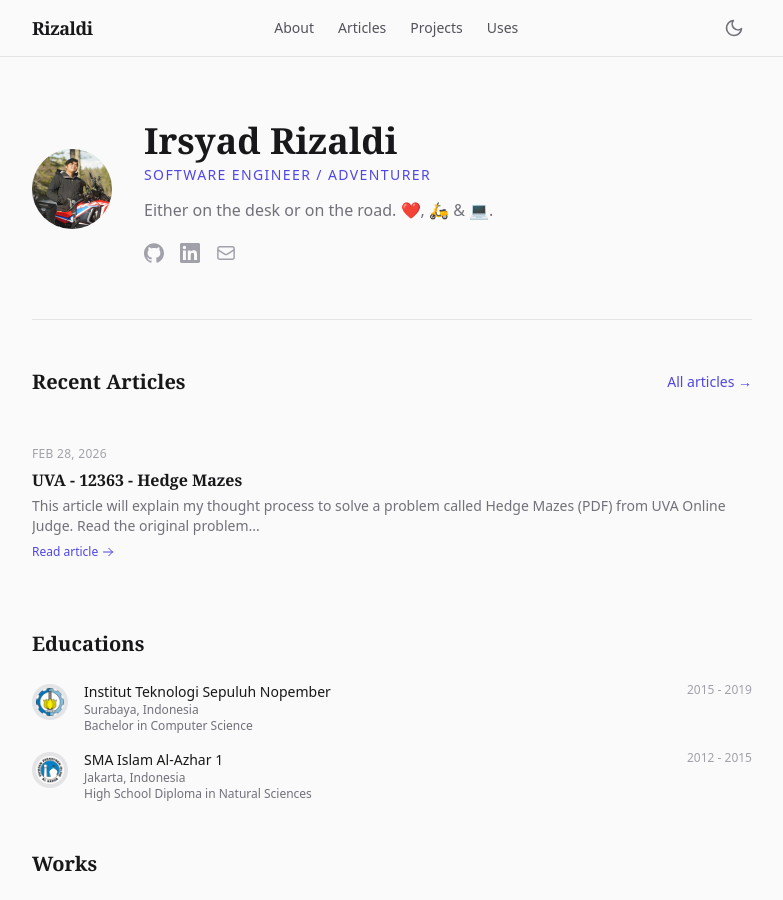
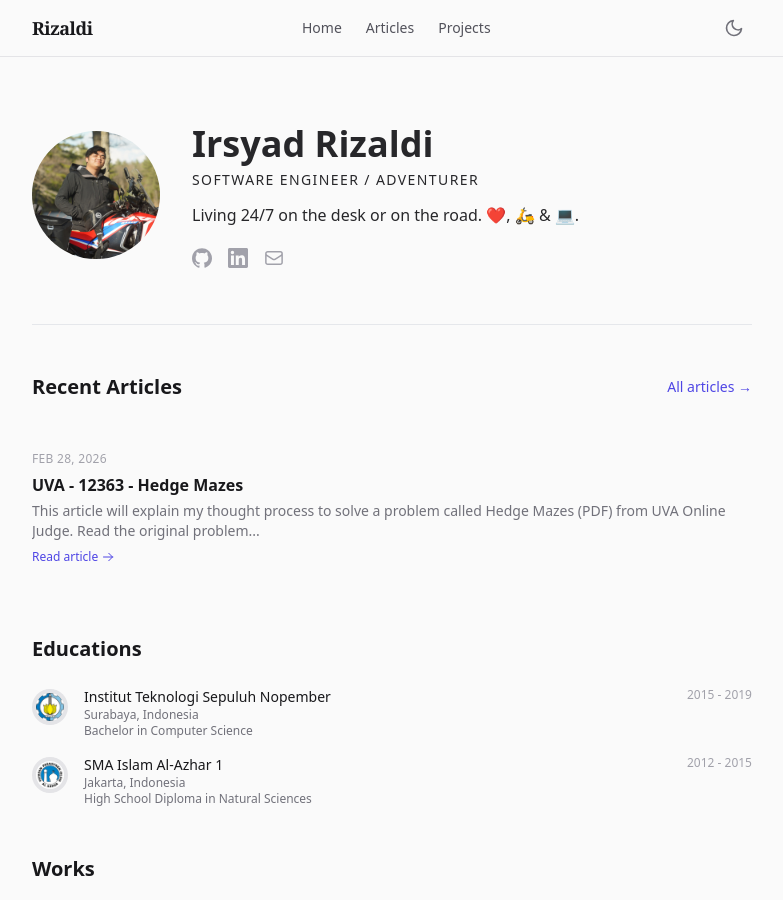
Before and after one commit to dadangeuy/jekyll, a Jekyll site: the page built from index.md, in a window 1280 px wide and 900 px high. Shown: the whole window, without its empty margins (248-1031 px from the left). Built offline with Jekyll 4.4.1, drawn with Linux system fonts in a browser that asks for light colours; nearby versions of some CDN libraries.

Commit message:
Update articles layout

```diff
--- a/_data/author.yml
+++ b/_data/author.yml
@@ -1,6 +1,6 @@
 name: Irsyad Rizaldi
 tagline: Software Engineer / Adventurer
-bio: Either on the desk or on the road. ❤️, 🛵 & 💻.
+bio: Living 24/7 on the desk or on the road. ❤️, 🛵 & 💻.
 avatar: /assets/author/avatar.jpg
 github: dadangeuy
 linkedin: dadangeuy
--- a/_includes/experiences.html
+++ b/_includes/experiences.html
@@ -1,5 +1,5 @@
 <section class="pt-12 fade-up delay-2">
-    <h2 class="font-serif text-xl font-semibold text-zinc-900 dark:text-white mb-6">{{ include.title }}</h2>
+    <h2 class="text-xl font-semibold text-zinc-900 dark:text-white mb-6">{{ include.title }}</h2>
 
     {% assign experiences = include.experiences %}
     <div class="flex flex-col gap-4">
--- a/_includes/head.html
+++ b/_includes/head.html
@@ -1,7 +1,7 @@
 <head>
     <meta charset="UTF-8" />
     <meta name="viewport" content="width=device-width, initial-scale=1.0" />
-    <title>{{ page.title }}</title>
+    <title>{{ site.title }}</title>
     <meta name="description" content="{{ site.description }}" />
     <script src="https://cdn.tailwindcss.com?plugins=typography"></script>
     <script>
--- a/_includes/header.html
+++ b/_includes/header.html
@@ -8,10 +8,9 @@
 
         <!-- Nav links -->
         <nav class="hidden sm:flex items-center gap-6 text-sm font-medium text-zinc-600 dark:text-zinc-400">
-            <a href="/about"     class="hover:text-zinc-900 dark:hover:text-white transition-colors">About</a>
+            <a href="/"  class="hover:text-zinc-900 dark:hover:text-white transition-colors">Home</a>
             <a href="/articles"  class="hover:text-zinc-900 dark:hover:text-white transition-colors">Articles</a>
             <a href="/projects"  class="hover:text-zinc-900 dark:hover:text-white transition-colors">Projects</a>
-            <a href="/uses"      class="hover:text-zinc-900 dark:hover:text-white transition-colors">Uses</a>
         </nav>
 
         <!-- Dark mode toggle -->
--- a/_layouts/home.html
+++ b/_layouts/home.html
@@ -3,61 +3,52 @@ layout: base
 ---
 <main class="max-w-3xl mx-auto px-6 pb-24">
     <!-- ───────────────────────── HERO ───────────────────────── -->
-    <section class="pt-16 pb-14 flex flex-col sm:flex-row sm:items-center gap-8 fade-up">
+    <section class="pt-16 pb-14 flex flex-col sm:flex-row sm:items-center gap-8">
 
         {% assign author = site.data.author %}
-        <!-- Avatar -->
-        <div class="shrink-0">
-            <div class="avatar-ring inline-block">
-                <div class="rounded-full overflow-hidden w-20 h-20 bg-zinc-200 dark:bg-zinc-700">
-                    <img src="{{ author.avatar }}" alt="{{ author.name }}" class="w-full h-full object-cover" />
-                </div>
-            </div>
-        </div>
+        <img class="w-32 h-32 rounded-full" src="{{ author.avatar }}" alt="{{ author.name }}"/>
 
-        <!-- Bio -->
         <div>
-            <h1 class="font-serif text-3xl sm:text-4xl font-semibold text-zinc-900 dark:text-white leading-tight">
-                {{ author.name }}
-            </h1>
-            <p class="mt-1 text-sm font-medium text-indigo-600 dark:text-indigo-400 uppercase tracking-widest">
-                {{ author.tagline }}
-            </p>
-            <p class="mt-3 text-zinc-500 dark:text-zinc-400 leading-relaxed max-w-xl">
-                {{ author.bio }}
-            </p>
+            <h1 class="text-4xl font-semibold leading-tight dark:text-white">{{ author.name }}</h1>
+            <p class="text-sm font-medium mt-1 tracking-widest uppercase dark:text-indigo-400">{{ author.tagline }}</p>
+            <p class="text-base font-normal mt-3 leading-relaxed dark:text-zinc-400">{{ author.bio }}</p>
 
-            <!-- Social links -->
             <div class="mt-5 flex items-center gap-4">
-                {% if author.github %}
-                <a href="https://github.com/{{ author.github }}" target="_blank" rel="noopener" aria-label="GitHub"
+                <a
+                        href="https://github.com/{{ author.github }}"
+                        target="_blank"
+                        rel="noopener"
+                        aria-label="GitHub"
+                        class="text-zinc-400 hover:text-zinc-700 dark:hover:text-zinc-200 transition-colors"
+                >
+                    <svg class="w-5 h-5" fill="currentColor" viewBox="0 0 24 24">
+                        <path d="M12 .297c-6.63 0-12 5.373-12 12 0 5.303 3.438 9.8 8.205 11.385.6.113.82-.258.82-.577 0-.285-.01-1.04-.015-2.04-3.338.724-4.042-1.61-4.042-1.61-.546-1.387-1.333-1.756-1.333-1.756-1.089-.745.083-.729.083-.729 1.205.084 1.838 1.236 1.838 1.236 1.07 1.835 2.809 1.305 3.495.998.108-.776.418-1.305.762-1.605-2.665-.3-5.466-1.332-5.466-5.93 0-1.31.465-2.38 1.235-3.22-.135-.303-.54-1.523.105-3.176 0 0 1.005-.322 3.3 1.23.96-.267 1.98-.399 3-.405 1.02.006 2.04.138 3 .405 2.28-1.552 3.285-1.23 3.285-1.23.645 1.653.24 2.873.12 3.176.765.84 1.23 1.91 1.23 3.22 0 4.61-2.805 5.625-5.475 5.92.42.36.81 1.096.81 2.22 0 1.606-.015 2.896-.015 3.286 0 .315.21.69.825.57C20.565 22.092 24 17.592 24 12.297c0-6.627-5.373-12-12-12"/>
+                    </svg>
+                </a>
+                <a href="https://linkedin.com/in/{{ author.linkedin }}" target="_blank" rel="noopener"
+                   aria-label="LinkedIn"
                    class="text-zinc-400 hover:text-zinc-700 dark:hover:text-zinc-200 transition-colors">
-                    <svg class="w-5 h-5" fill="currentColor" viewBox="0 0 24 24"><path d="M12 .297c-6.63 0-12 5.373-12 12 0 5.303 3.438 9.8 8.205 11.385.6.113.82-.258.82-.577 0-.285-.01-1.04-.015-2.04-3.338.724-4.042-1.61-4.042-1.61-.546-1.387-1.333-1.756-1.333-1.756-1.089-.745.083-.729.083-.729 1.205.084 1.838 1.236 1.838 1.236 1.07 1.835 2.809 1.305 3.495.998.108-.776.418-1.305.762-1.605-2.665-.3-5.466-1.332-5.466-5.93 0-1.31.465-2.38 1.235-3.22-.135-.303-.54-1.523.105-3.176 0 0 1.005-.322 3.3 1.23.96-.267 1.98-.399 3-.405 1.02.006 2.04.138 3 .405 2.28-1.552 3.285-1.23 3.285-1.23.645 1.653.24 2.873.12 3.176.765.84 1.23 1.91 1.23 3.22 0 4.61-2.805 5.625-5.475 5.92.42.36.81 1.096.81 2.22 0 1.606-.015 2.896-.015 3.286 0 .315.21.69.825.57C20.565 22.092 24 17.592 24 12.297c0-6.627-5.373-12-12-12"/></svg>
+                    <svg class="w-5 h-5" fill="currentColor" viewBox="0 0 24 24">
+                        <path d="M20.447 20.452h-3.554v-5.569c0-1.328-.027-3.037-1.852-3.037-1.853 0-2.136 1.445-2.136 2.939v5.667H9.351V9h3.414v1.561h.046c.477-.9 1.637-1.85 3.37-1.85 3.601 0 4.267 2.37 4.267 5.455v6.286zM5.337 7.433a2.062 2.062 0 01-2.063-2.065 2.064 2.064 0 112.063 2.065zm1.782 13.019H3.555V9h3.564v11.452zM22.225 0H1.771C.792 0 0 .774 0 1.729v20.542C0 23.227.792 24 1.771 24h20.451C23.2 24 24 23.227 24 22.271V1.729C24 .774 23.2 0 22.222 0h.003z"/>
+                    </svg>
                 </a>
-                {% endif %}
-                {% if author.linkedin %}
-                <a href="https://linkedin.com/in/{{ author.linkedin }}" target="_blank" rel="noopener" aria-label="LinkedIn"
-                   class="text-zinc-400 hover:text-zinc-700 dark:hover:text-zinc-200 transition-colors">
-                    <svg class="w-5 h-5" fill="currentColor" viewBox="0 0 24 24"><path d="M20.447 20.452h-3.554v-5.569c0-1.328-.027-3.037-1.852-3.037-1.853 0-2.136 1.445-2.136 2.939v5.667H9.351V9h3.414v1.561h.046c.477-.9 1.637-1.85 3.37-1.85 3.601 0 4.267 2.37 4.267 5.455v6.286zM5.337 7.433a2.062 2.062 0 01-2.063-2.065 2.064 2.064 0 112.063 2.065zm1.782 13.019H3.555V9h3.564v11.452zM22.225 0H1.771C.792 0 0 .774 0 1.729v20.542C0 23.227.792 24 1.771 24h20.451C23.2 24 24 23.227 24 22.271V1.729C24 .774 23.2 0 22.222 0h.003z"/></svg>
-                </a>
-                {% endif %}
-                {% if author.email %}
                 <a href="mailto:{{ author.email }}" aria-label="Email"
                    class="text-zinc-400 hover:text-zinc-700 dark:hover:text-zinc-200 transition-colors">
-                    <svg class="w-5 h-5" fill="none" stroke="currentColor" stroke-width="1.8" viewBox="0 0 24 24"><path stroke-linecap="round" stroke-linejoin="round" d="M21.75 6.75v10.5a2.25 2.25 0 01-2.25 2.25h-15a2.25 2.25 0 01-2.25-2.25V6.75m19.5 0A2.25 2.25 0 0019.5 4.5h-15a2.25 2.25 0 00-2.25 2.25m19.5 0v.243a2.25 2.25 0 01-1.07 1.916l-7.5 4.615a2.25 2.25 0 01-2.36 0L3.32 8.91a2.25 2.25 0 01-1.07-1.916V6.75"/></svg>
+                    <svg class="w-5 h-5" fill="none" stroke="currentColor" stroke-width="1.8" viewBox="0 0 24 24">
+                        <path stroke-linecap="round" stroke-linejoin="round"
+                              d="M21.75 6.75v10.5a2.25 2.25 0 01-2.25 2.25h-15a2.25 2.25 0 01-2.25-2.25V6.75m19.5 0A2.25 2.25 0 0019.5 4.5h-15a2.25 2.25 0 00-2.25 2.25m19.5 0v.243a2.25 2.25 0 01-1.07 1.916l-7.5 4.615a2.25 2.25 0 01-2.36 0L3.32 8.91a2.25 2.25 0 01-1.07-1.916V6.75"/>
+                    </svg>
                 </a>
-                {% endif %}
             </div>
         </div>
     </section>
 
-    <!-- Divider -->
-    <hr class="border-zinc-200 dark:border-zinc-800" />
+    <hr class="dark:border-zinc-800"/>
 
     <!-- ─────────────────── RECENT ARTICLES ─────────────────── -->
-    <section class="pt-12 fade-up delay-1">
+    <section class="pt-12">
         <div class="flex items-center justify-between mb-6">
-            <h2 class="font-serif text-xl font-semibold text-zinc-900 dark:text-white">Recent Articles</h2>
+            <h2 class="text-xl font-semibold text-zinc-900 dark:text-white">Recent Articles</h2>
             <a href="/articles" class="text-sm text-indigo-600 dark:text-indigo-400 hover:underline font-medium">
                 All articles →
             </a>
@@ -72,15 +63,19 @@ layout: base
                         <time class="text-xs text-zinc-400 dark:text-zinc-500 font-medium uppercase tracking-wide">
                             {{ post.date | date: "%b %-d, %Y" }}
                         </time>
-                        <h3 class="mt-1 font-serif font-semibold text-zinc-900 dark:text-white group-hover:text-indigo-600 dark:group-hover:text-indigo-400 transition-colors">
+                        <h3 class="mt-1 font-semibold text-zinc-900 dark:text-white group-hover:text-indigo-600 dark:group-hover:text-indigo-400 transition-colors">
                             <a href="{{ post.url }}">{{ post.title }}</a>
                         </h3>
                         <p class="mt-1 text-sm text-zinc-500 dark:text-zinc-400 line-clamp-2">
                             {{ post.excerpt | strip_html | truncate: 140 }}
                         </p>
-                        <a href="{{ post.url }}" class="mt-2 inline-flex items-center gap-1 text-xs font-medium text-indigo-600 dark:text-indigo-400 hover:underline">
+                        <a href="{{ post.url }}"
+                           class="mt-2 inline-flex items-center gap-1 text-xs font-medium text-indigo-600 dark:text-indigo-400 hover:underline">
                             Read article
-                            <svg class="w-3 h-3" fill="none" stroke="currentColor" stroke-width="2" viewBox="0 0 24 24"><path stroke-linecap="round" stroke-linejoin="round" d="M13.5 4.5L21 12m0 0l-7.5 7.5M21 12H3"/></svg>
+                            <svg class="w-3 h-3" fill="none" stroke="currentColor" stroke-width="2" viewBox="0 0 24 24">
+                                <path stroke-linecap="round" stroke-linejoin="round"
+                                      d="M13.5 4.5L21 12m0 0l-7.5 7.5M21 12H3"/>
+                            </svg>
                         </a>
                     </div>
                 </div>
@@ -91,18 +86,18 @@ layout: base
         </div>
     </section>
 
-    <!-- Experiences -->
     {% include experiences.html title="Educations" experiences=site.data.educations %}
     {% include experiences.html title="Works" experiences=site.data.works %}
 
     <!-- ─────────────────── PHOTOS STRIP ─────────────────── -->
     {% if site.data.photos %}
-    <section class="pt-12 fade-up delay-3">
-        <h2 class="font-serif text-xl font-semibold text-zinc-900 dark:text-white mb-6">Photos</h2>
+    <section class="pt-12">
+        <h2 class="text-xl font-semibold text-zinc-900 dark:text-white mb-6">Photos</h2>
         <div class="grid grid-cols-3 gap-2 sm:gap-3">
             {% for photo in site.data.photos limit:6 %}
             <div class="aspect-square rounded-xl overflow-hidden bg-zinc-200 dark:bg-zinc-700">
-                <img src="{{ photo.src }}" alt="{{ photo.alt }}" class="w-full h-full object-cover hover:scale-105 transition-transform duration-300" />
+                <img src="{{ photo.src }}" alt="{{ photo.alt }}"
+                     class="w-full h-full object-cover hover:scale-105 transition-transform duration-300"/>
             </div>
             {% endfor %}
         </div>
```
Also changed, not shown: _layouts/articles.html (+3 -71 lines).
